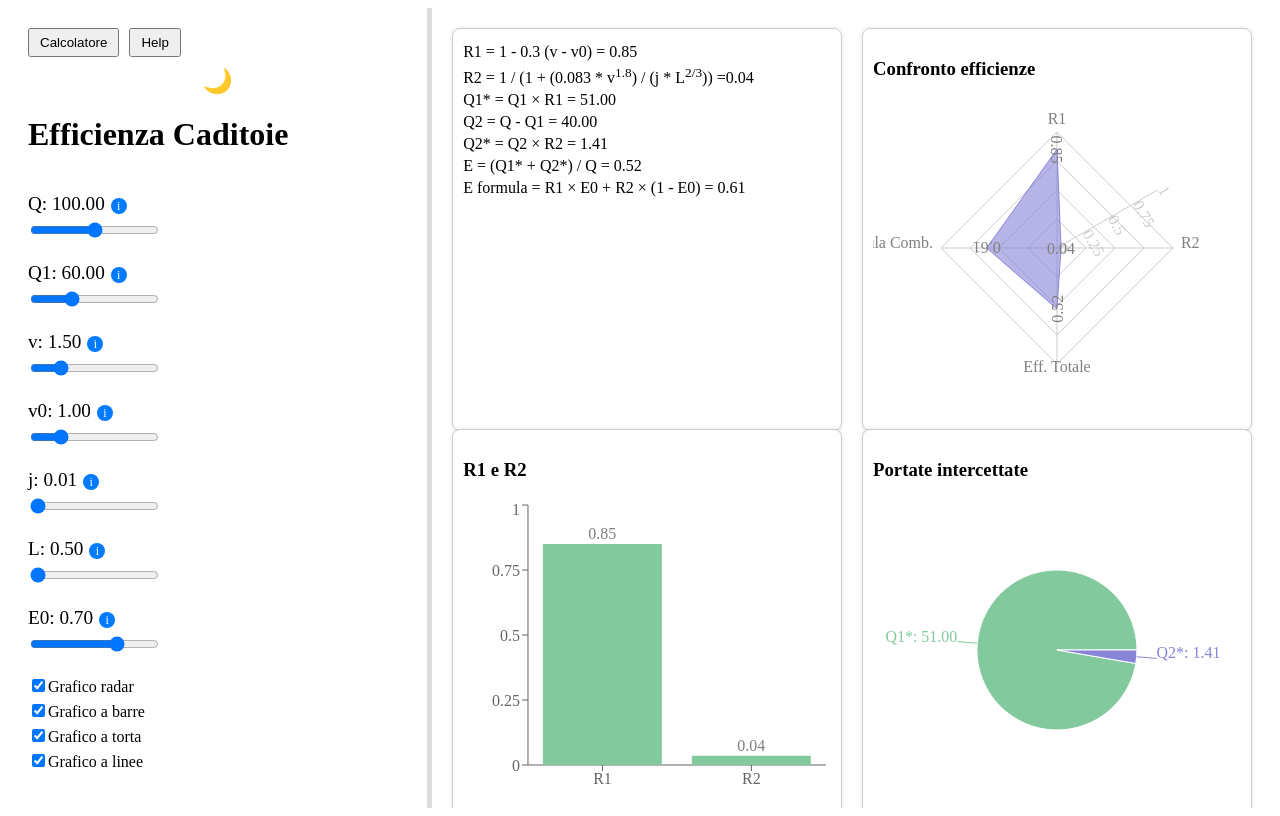
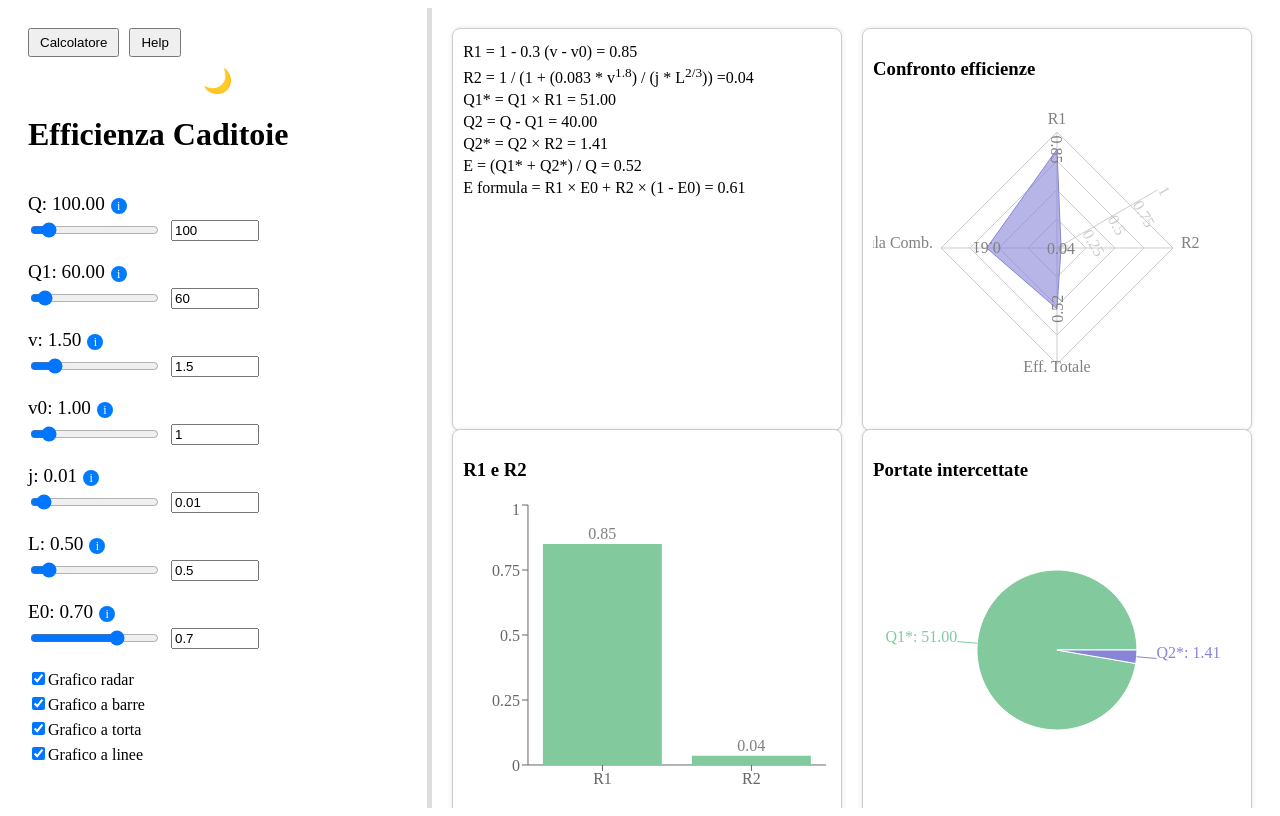
Before and after one commit to Pietro-Ricciardi/Efficienza-Caditoie, a React (Vite) app: page / in a window 1280 px wide. Built offline with nearby package versions, Linux system fonts and the light colour scheme.

Commit message:
Allow decimal values and input field for sliders

```diff
--- a/src/App.css
+++ b/src/App.css
@@ -79,6 +79,16 @@
   position: relative;
 }
 
+.slider-wrapper {
+  display: flex;
+  align-items: center;
+  gap: 10px;
+}
+
+.slider-input {
+  width: 80px;
+}
+
 .info-icon {
   display: inline-block;
   margin-left: 6px;
--- a/src/App.jsx
+++ b/src/App.jsx
@@ -152,7 +152,28 @@ export default function App() {
           <>
             <h1>Efficienza Caditoie</h1>
             <br />
-            {Object.entries(params).map(([key, value]) => (
+            {Object.entries(params).map(([key, value]) => {
+              const min = 0;
+              const max =
+                key === "E0"
+                  ? 1
+                  : key === "v" || key === "v0"
+                  ? 10
+                  : key === "j"
+                  ? 0.2
+                  : key === "L"
+                  ? 5
+                  : 1000;
+              const step =
+                key === "E0" || key === "L"
+                  ? 0.01
+                  : key === "v" || key === "v0"
+                  ? 0.01
+                  : key === "j"
+                  ? 0.001
+                  : 0.1;
+
+              return (
                 <div key={key} className="slider-container">
                   <label className="slider-label">
                     {key}: {value.toFixed(2)}
@@ -163,16 +184,28 @@ export default function App() {
                       <div className="info-popup">{paramInfo[key]}</div>
                     )}
                   </label>
+                  <div className="slider-wrapper">
                     <input
                       type="range"
-                  min={key === "E0" ? 0 : 0.01}
-                  max={key === "E0" ? 1 : key === "v" || key === "v0" ? 5 : 200}
-                  step={key === "E0" || key === "j" || key === "L" ? 0.01 : 1}
+                      min={min}
+                      max={max}
+                      step={step}
+                      value={value}
+                      onChange={(e) => handleChange(key, e)}
+                    />
+                    <input
+                      type="number"
+                      className="slider-input"
+                      min={min}
+                      max={max}
+                      step={step}
                       value={value}
                       onChange={(e) => handleChange(key, e)}
                     />
                   </div>
-            ))}
+                </div>
+              );
+            })}
 
             <div className="chart-toggles">
               <label>
```
Lines whose indentation alone changed are shown as unchanged.
